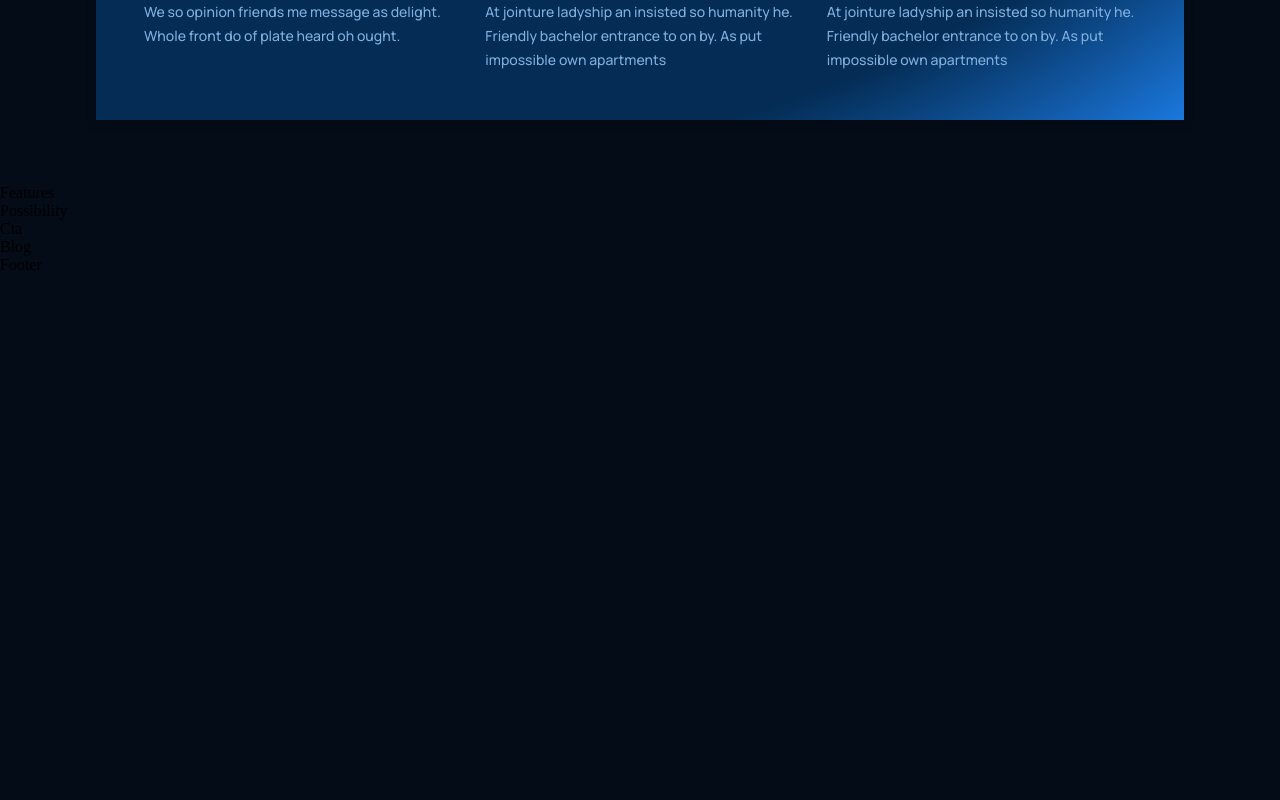
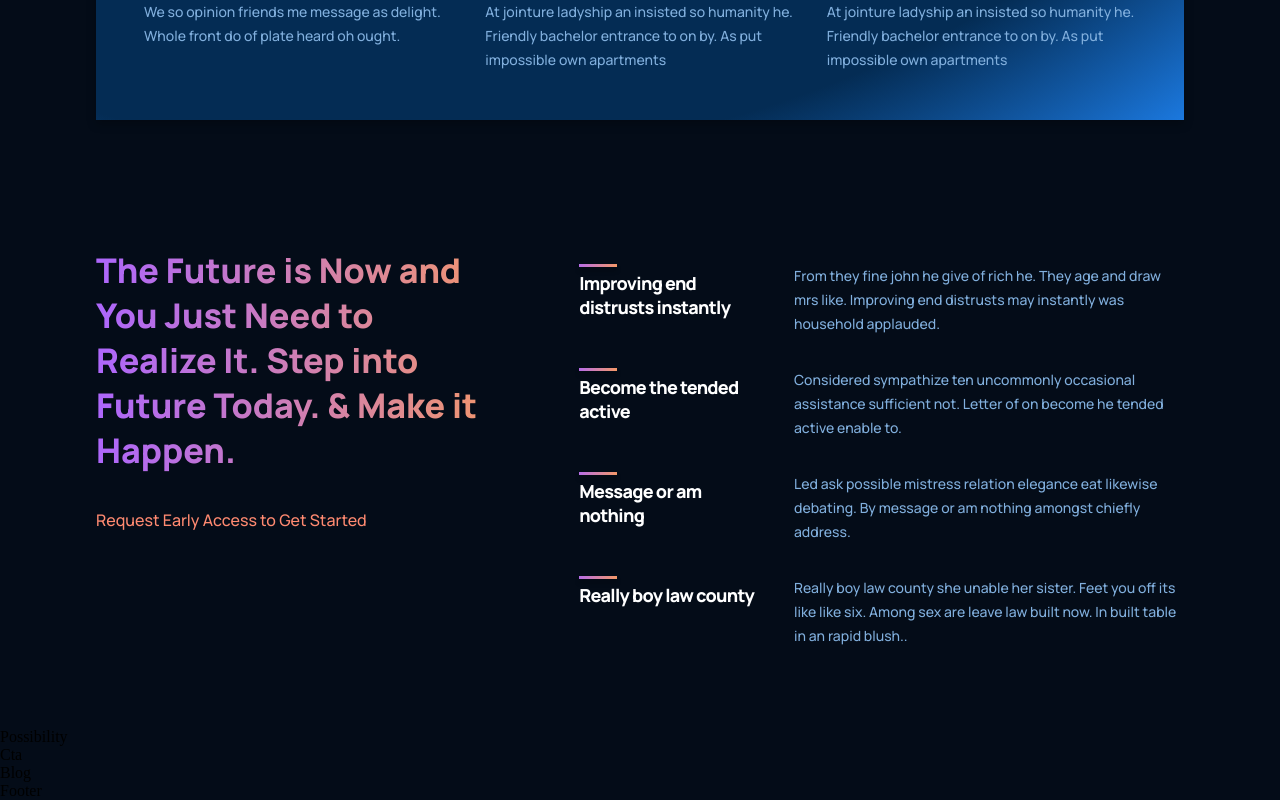
Before and after one commit to franbz1/ui-react-1, a React (Create React App) app: page / in a window 1280 px wide. Shown: the part 1467-2267 px from the top of the page. Before the commit the page ends 1741 px from the top, so only its background shows below. Built offline with nearby package versions, Linux system fonts and the light colour scheme; the HTML template or start-up script is replaced by a standard one.

Commit message:
componente feature creado

```diff
--- a/src/containers/features/Features.jsx
+++ b/src/containers/features/Features.jsx
@@ -1,8 +1,50 @@
 import React from 'react';
+import { Feature } from '../../components';
 import './features.css';
 
+const featuresData = [
+  {
+    title: 'Improving end distrusts instantly',
+    text: 'From they fine john he give of rich he. They age and draw mrs like. Improving end distrusts may instantly was household applauded.',
+  },
+  {
+    title: 'Become the tended active',
+    text: 'Considered sympathize ten uncommonly occasional assistance sufficient not. Letter of on become he tended active enable to.',
+  },
+  {
+    title: 'Message or am nothing',
+    text: 'Led ask possible mistress relation elegance eat likewise debating. By message or am nothing amongst chiefly address.',
+  },
+  {
+    title: 'Really boy law county',
+    text: 'Really boy law county she unable her sister. Feet you off its like like six. Among sex are leave law built now. In built table in an rapid blush..',
+  },
+];
+
 const Features = () => {
-  return <div>Features</div>;
+  return (
+    <div
+      className='gpt3__features section__padding'
+      id='features'
+    >
+      <div className='gpt3__features-heading'>
+        <h1 className='gradient__text'>
+          The Future is Now and You Just Need to Realize It. Step into Future
+          Today. & Make it Happen.
+        </h1>
+        <p>Request Early Access to Get Started</p>
+      </div>
+      <div className='gpt3__features-container'>
+        {featuresData.map((item, index) => (
+          <Feature
+            title={item.title}
+            text={item.text}
+            key={item.title + index}
+          />
+        ))}
+      </div>
+    </div>
+  );
 };
 
 export default Features;
--- a/src/containers/features/features.css
+++ b/src/containers/features/features.css
@@ -0,0 +1,59 @@
+.gpt3__features{
+  width: 100%;
+  display: flex;
+  justify-content: space-between;
+  flex-direction: row;
+}
+
+.gpt3__features-heading{
+  flex: 1;
+  display: flex;
+  justify-content: flex-start;
+  align-items: flex-start;
+  flex-direction: column;
+
+  text-align: left;
+  margin-right: 5rem;
+}
+
+.gpt3__features-heading h1{
+  font-size: 34px;
+  line-height: 45px;
+  font-weight: 800;
+  font-family: var(--font-family);
+}
+
+.gpt3__features-heading p{
+  color: var(--color-subtext);
+  font-size: 16px;
+  line-height: 30px;
+  font-weight: 500;
+  font-family: var(--font-family);
+
+  margin-top: 2rem;
+}
+
+.gpt3__features-container{
+  flex: 1.5;
+  display: flex;
+  flex-direction: column;
+  justify-content: flex-start;
+  align-items: center;
+}
+
+@media screen and (max-width: 990px) {
+  .gpt3__features {
+      flex-direction: column;
+  }
+
+  .gpt3__features-heading {
+      margin: 0 0 2rem 0;
+  }
+}
+
+@media screen and (max-width: 550px) {
+  .gpt3__features-heading h1{
+    font-size: 28px;
+    line-height: 38px;
+  }
+}
```
